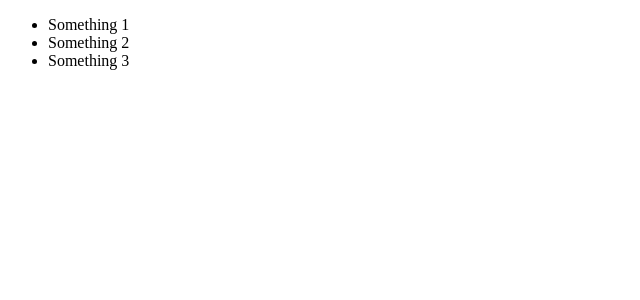
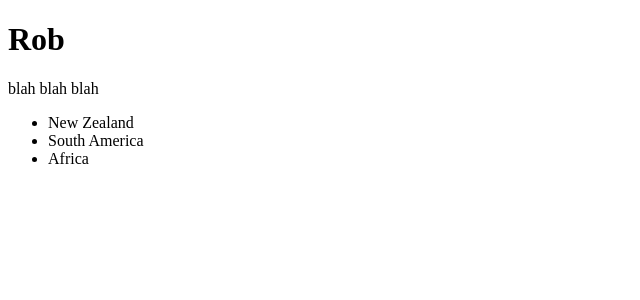
Before and after one commit to schwarro/scrimba, a React (Create React App) app in the folder test-app/: page / in a window 1280 px wide. Shown: the top 300 px of the page, without its empty margins (0-640 px from the left). Built offline with nearby package versions, Linux system fonts and the light colour scheme.

Commit message:
functional components practice

```diff
--- a/test-app/src/App.js
+++ b/test-app/src/App.js
@@ -1,16 +1,17 @@
 import React from 'react';
 
-
-function App() {
-  return (
-    <div className="App">
+function MyInfo(){
+  return(
+    <div>
+      <h1>Rob</h1>
+      <p>blah blah blah</p>
       <ul>
-        <li>Something 1</li>
-        <li>Something 2</li>
-        <li>Something 3</li>
+        <li>New Zealand</li>
+        <li>South America</li>
+        <li>Africa</li>
       </ul>
     </div>
-  );
+  )
 }
 
-export default App;
+export default MyInfo;
--- a/test-app/src/index.js
+++ b/test-app/src/index.js
@@ -1,5 +1,5 @@
 import React from 'react';
 import ReactDOM from 'react-dom';
-import App from './App.js';
+import MyInfo from './App.js';
 
-ReactDOM.render(<App />, document.getElementById('root'));
+ReactDOM.render(<MyInfo />, document.getElementById('root'));
```
